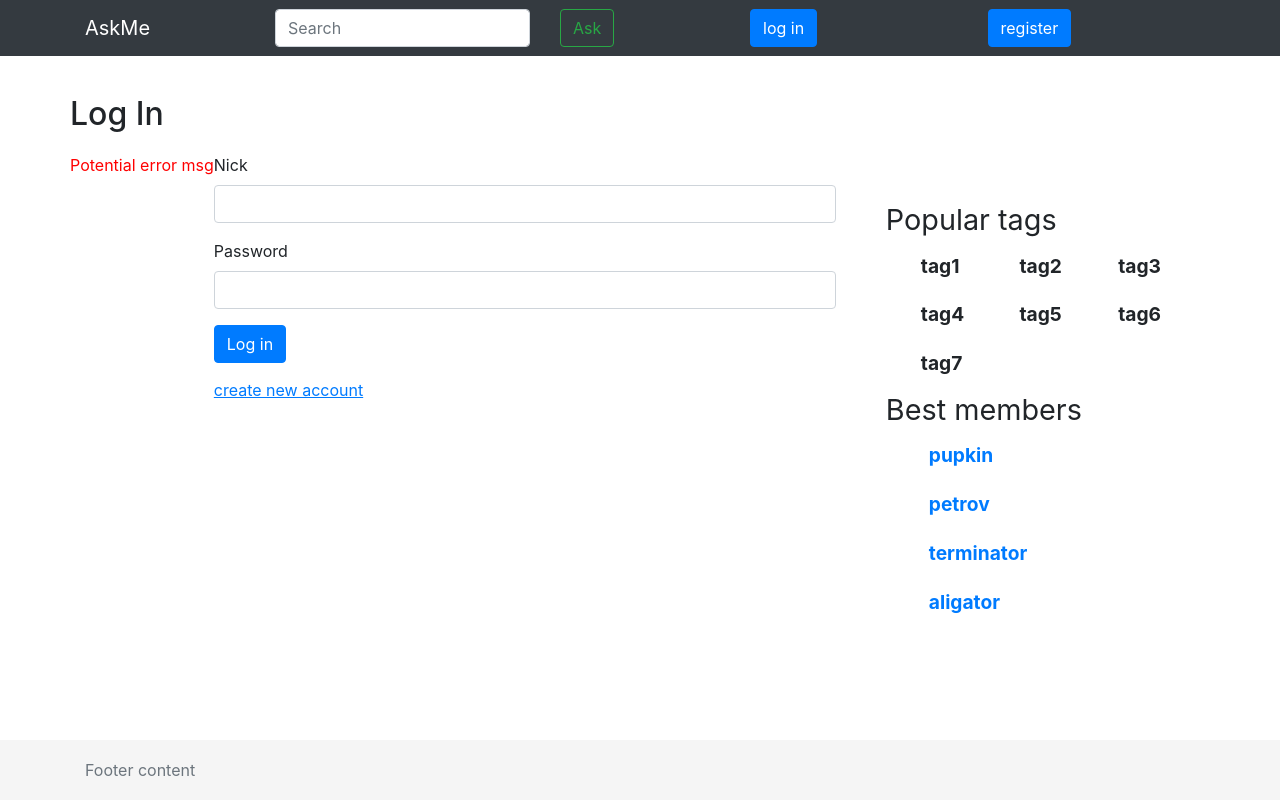
After one commit to wonderf00l/web-park-vk-education, a Django app: page /login/ in a window 1280 px wide. The commit adds this page. Run offline with Django 4.2, Linux system fonts and the light colour scheme; some libraries are stand-ins or nearby versions.

Commit message:
added login.html

```diff
--- a/askme_zubkov/askme/static/askme/css/my.css
+++ b/askme_zubkov/askme/static/askme/css/my.css
@@ -1,5 +1,5 @@
-header {
-    width: 100%;
+.head {
+    margin-bottom: 25px;
 }
 
 /* .row.container {
@@ -127,7 +127,7 @@ header {
 .tags_header {
     font-size: 1.8rem;
     margin-bottom: 25px;
-    margin-top: 10px;
+    margin-top: 45px;
     margin-left: 35px;
 }
 
@@ -178,8 +178,23 @@ header {
 }
 
 .new_question_title {
+    width: 100%;
     margin-top: 10px;
     margin-bottom: 20px;
+}
+
+.error_message {
+    color: red;
+    margin-bottom: 10px;
+}
+
+.login_title {
+    width: 100%;
+    margin-bottom: 20px;
+}
+
+.login_form {
+    padding-bottom: 15px;
 }
 
 /* .pages::before {
--- a/askme_zubkov/askme/templates/askme/ask.html
+++ b/askme_zubkov/askme/templates/askme/ask.html
@@ -1,7 +1,12 @@
 {% extends 'askme/base.html' %}
 
 {% block core_content %}
+
+    <div class="row question_form_box">
+
         <h2 class="new_question_title">New Question</h2>
+
+        <div class="error_message">Potential error msg</div>
 
         <div class="row">
 
@@ -51,4 +56,5 @@
             </div>
 
         </div>
+    </div>
 {% endblock core_content %}
--- /dev/null
+++ b/askme_zubkov/askme/templates/askme/login.html
@@ -0,0 +1,40 @@
+{% extends 'askme/base.html' %}
+
+{% block core_content %}
+
+    <div class="row login_box">
+
+        <h2 class="new_question_title">Log In</h2>
+
+        <div class="error_message">Potential error msg</div>
+
+        <div class="row">
+
+            <div class="col-8">
+
+                <form class="login_form">
+                    <div class="mb-3">
+                      <label for="exampleInputEmail1" class="form-label">Nick</label>
+                      <input type="email" class="form-control" id="exampleInputEmail1" aria-describedby="emailHelp">
+                    </div>
+                    <div class="mb-3">
+                      <label for="exampleInputPassword1" class="form-label">Password</label>
+                      <input type="password" class="form-control" id="exampleInputPassword1">
+                    </div>
+                    <button type="submit" class="btn btn-primary">Log in</button>
+                </form>
+
+                <a href="#" style="text-decoration: underline">create new account</a>
+
+            </div>
+
+            <div class="col-4">
+
+                {% include "askme/sidebar.html" %}
+
+            </div>
+
+        </div>
+    </div>
+
+{% endblock core_content %}
--- a/askme_zubkov/askme/templates/askme/question.html
+++ b/askme_zubkov/askme/templates/askme/question.html
@@ -3,7 +3,7 @@
 
 {% block core_content %}
 
-    <div class="row">
+    <div class="row question_page_box">
 
         <div class="col-8">
 
--- a/askme_zubkov/askme/urls.py
+++ b/askme_zubkov/askme/urls.py
@@ -5,5 +5,6 @@ from .views import *
 urlpatterns = [
     path('', homepage, name='home'),
     path('question/<int:question_id>/', question_page, name='question_page'),
-    path('ask/', ask_question, name="ask question")
+    path('ask/', ask_question, name="ask question"),
+    path('login/', login, name='login')
 ]
--- a/askme_zubkov/askme/views.py
+++ b/askme_zubkov/askme/views.py
@@ -53,5 +53,18 @@ def ask_question(request):
     }
 
     return render(request, 'askme/ask.html', context=context)
+
+def login(request):
+    tags = ["tag1", "tag2", "tag3", "tag4", "tag5", "tag6", "tag7"]
+    best_members = ["pupkin", "petrov", "terminator", "aligator"]
+    context = {
+       "title" : "AskMe",
+       "tags" : tags,
+        "tags_len": range(len(tags) - 2),
+        "best_members" : best_members
+    }
+
+    return render(request, 'askme/login.html', context=context)
+
 # request - HttpRequest(query, session info)
 # HttpResponse arg (str) - HTML page's content
```
Lines whose indentation alone changed are shown as unchanged.
